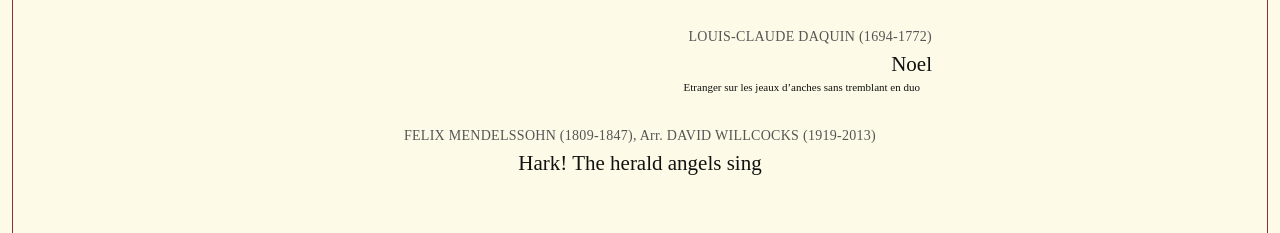
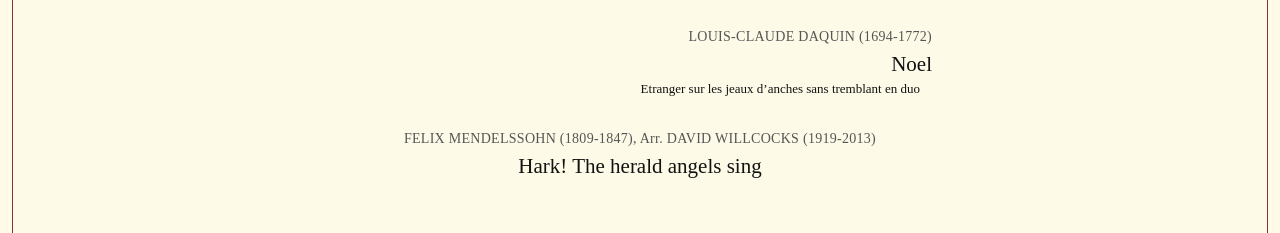
Before and after one commit to HermannEnsemble/Natale2026, a plain HTML site: page index.html in a window 1280 px wide. Shown: the part 858-1091 px from the top of the page. Drawn offline with Linux system fonts and the light colour scheme.

Commit message:
ora funzia, ma adesso possiamo allargare un po0 il font dai...

```diff
--- a/index.html
+++ b/index.html
@@ -161,7 +161,7 @@
       box-sizing: border-box;
       text-align: right;
       padding-right: 12px;
-      font-size: clamp(9px, 2.5vw, 11px);
+      font-size: clamp(11px, 3vw, 13px);
       white-space: nowrap;
     }
 
```
